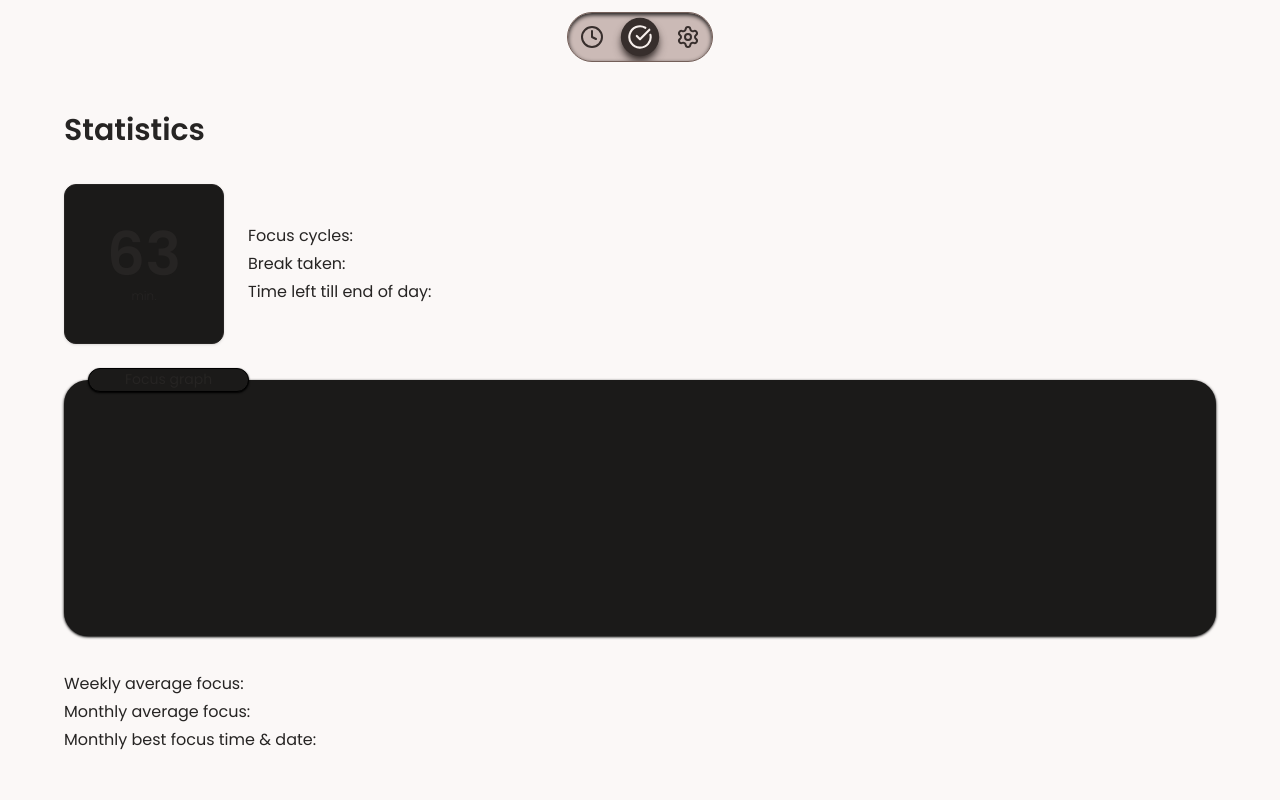
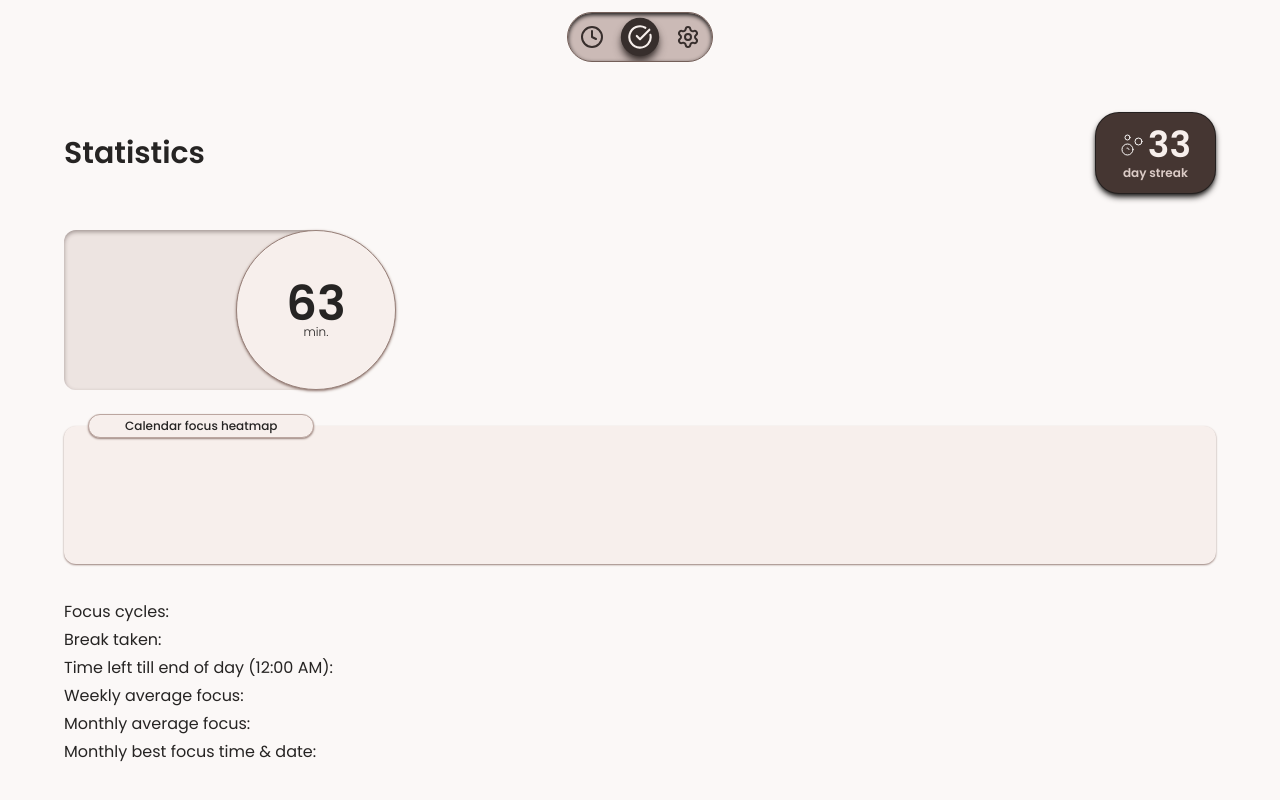
Before and after one commit to plwtx/chai.study, a React (Vite) app: page /statistics in a window 1280 px wide. Built offline with nearby package versions, Linux system fonts and the light colour scheme; a web font is replaced by a local one; what @toolwind/corner-shape would draw is missing.

Commit message:
STYLE: Statistics page design changes.

```diff
--- /dev/null
+++ b/src/features/statistics/components/daily-focus-banner.tsx
@@ -0,0 +1,13 @@
+export default function DailyFocusBanner() {
+  return (
+    <>
+      {/* Banner (I will add a drawing here) */}
+      <section className="bg-brown-200/45 shadow-brown-600/45 z-0 h-full w-64 rounded-xl shadow-inner"></section>
+      {/* Daily focus */}
+      <section className="bg-brown-100 dark:bg-dark-900 border-brown-400 shadow-brown-400 dark:text-dark-100 text-brown-800 z-20 -ml-24 flex size-40 flex-col items-center justify-center rounded-full border p-9 text-5xl font-semibold shadow-sm dark:border-black dark:shadow-black">
+        <h6>63</h6>
+        <span className="-mt-1 text-xs font-light">min.</span>
+      </section>
+    </>
+  );
+}
--- /dev/null
+++ b/src/features/statistics/components/daily-stats.tsx
@@ -0,0 +1,18 @@
+export default function DailyStats() {
+  return (
+    <>
+      {/* Other stats */}
+      <main className="flex flex-col gap-1">
+        {/* Other stats */}
+        <section className="flex flex-col gap-1">
+          <h6>Focus cycles:</h6>
+          <h6>Break taken:</h6>
+          <h6>Time left till end of day (12:00 AM):</h6>
+        </section>
+        <h6>Weekly average focus:</h6>
+        <h6>Monthly average focus:</h6>
+        <h6>Monthly best focus time & date:</h6>
+      </main>
+    </>
+  );
+}
--- /dev/null
+++ b/src/features/statistics/components/day-streak.tsx
@@ -0,0 +1,15 @@
+import { Bubbles } from "lucide-react";
+export default function OtherStat() {
+  return (
+    <>
+      {/* Day streak */}
+      <section className="bg-brown-600 dark:bg-dark-900 border-brown-900/75 shadow-brown-800 text-brown-100 corner-squircle relative flex h-fit w-fit flex-col items-center justify-center overflow-clip rounded-3xl border p-3 px-6 font-semibold shadow-md dark:border-black dark:shadow-black">
+        <div className="flex w-full items-center justify-center gap-1">
+          <Bubbles className="stroke-brown-50 z-0 size-6 stroke-1" />
+          <span className="z-20 text-4xl">33</span>
+        </div>
+        <span className="text-brown-200 z-20 text-xs">day streak</span>
+      </section>
+    </>
+  );
+}
--- /dev/null
+++ b/src/features/statistics/components/heatmap-calendar.tsx
@@ -0,0 +1,15 @@
+import HeaderDescription from "@/components/ui/header-description";
+import HorizontalDivider from "@/components/ui/horizontal-divider-line";
+import { Circle, ServerOff, Coffee } from "lucide-react";
+export default function FocusHeatmap() {
+  return (
+    <>
+      <main className="bg-brown-100 corner-scoop dark:bg-dark-900 border-brown-300 shadow-brown-400 relative h-64 w-full rounded-xl shadow-xs dark:border-black dark:shadow-black">
+        {/* absolute title */}
+        <div className="bg-brown-100 dark:bg-dark-900 border-brown-300 shadow-brown-400 corner-b-scoop absolute -top-3 left-6 flex h-6 w-fit items-center justify-center rounded-full border px-9 text-xs font-medium shadow-xs dark:border-black dark:shadow-black">
+          <h3>Calendar focus heatmap</h3>
+        </div>
+      </main>
+    </>
+  );
+}
--- /dev/null
+++ b/src/features/statistics/components/other-stats.tsx
@@ -0,0 +1,21 @@
+import HeaderDescription from "@/components/ui/header-description";
+import HorizontalDivider from "@/components/ui/horizontal-divider-line";
+import { Circle, ServerOff, Coffee } from "lucide-react";
+export default function OtherStat() {
+  return (
+    <>
+      {/* Other stats */}
+      <main className="flex flex-col gap-1">
+        {/* Other stats */}
+        <section className="flex flex-col gap-1">
+          <h6>Focus cycles:</h6>
+          <h6>Break taken:</h6>
+          <h6>Time left till end of day (12:00 AM):</h6>
+        </section>
+        <h6>Weekly average focus:</h6>
+        <h6>Monthly average focus:</h6>
+        <h6>Monthly best focus time & date:</h6>
+      </main>
+    </>
+  );
+}
--- a/src/features/statistics/index.tsx
+++ b/src/features/statistics/index.tsx
@@ -1,36 +1,25 @@
+import FocusHeatmap from "./components/heatmap-calendar";
+import OtherStats from "./components/other-stats";
+import DailyFocusBanner from "./components/daily-focus-banner";
+import DayStreak from "./components/day-streak";
 export default function Statistics() {
   return (
     <>
       <div className="bg-brown-50 dark:bg-dark-600 text-brown-800 dark:text-dark-100 font-poppins flex h-full w-full items-center justify-center p-9">
         <div className="flex h-full w-full max-w-6xl flex-col gap-9 pt-19">
-          <h1 className="text-3xl font-semibold">Statistics</h1>
+          {/* Statistics and streak */}
+          <section className="flex items-center justify-between">
+            <h1 className="text-3xl font-semibold">Statistics</h1>
+            <DayStreak />
+          </section>
           {/* General stats */}
-          <section className="flex items-center justify-start gap-6">
-            {/* Daily focus */}
-            <section className="bg-dark-900 flex size-40 flex-col items-center justify-center gap-1 rounded-xl border p-9 text-6xl font-semibold shadow-sm dark:border-black dark:shadow-black">
-              <h6>63</h6>
-              <span className="text-xs font-light">min.</span>
-            </section>
-            {/* Other stats */}
-            <section className="flex flex-col gap-1">
-              <h6>Focus cycles:</h6>
-              <h6>Break taken:</h6>
-              <h6>Time left till end of day:</h6>
-            </section>
+          <section className="flex items-center justify-start gap-3">
+            <DailyFocusBanner />
           </section>
-          {/* GitHub Style contribution graph */}
-          <section className="bg-dark-900 relative h-64 w-full rounded-3xl border-black shadow-sm shadow-black">
-            {/* absolute title */}
-            <div className="bg-dark-900 absolute -top-3 left-6 h-6 w-fit rounded-full border border-black px-9 text-sm shadow-xs shadow-black">
-              <h3>Focus graph</h3>
-            </div>
-          </section>
+          {/* Focus heatmap */}
+          <FocusHeatmap />
           {/* Other stats */}
-          <section className="flex flex-col gap-1">
-            <h6>Weekly average focus:</h6>
-            <h6>Monthly average focus:</h6>
-            <h6>Monthly best focus time & date:</h6>
-          </section>
+          <OtherStats />
         </div>
       </div>
     </>
```
Also changed, not shown: src/store/index.ts (+2 -8 lines).
